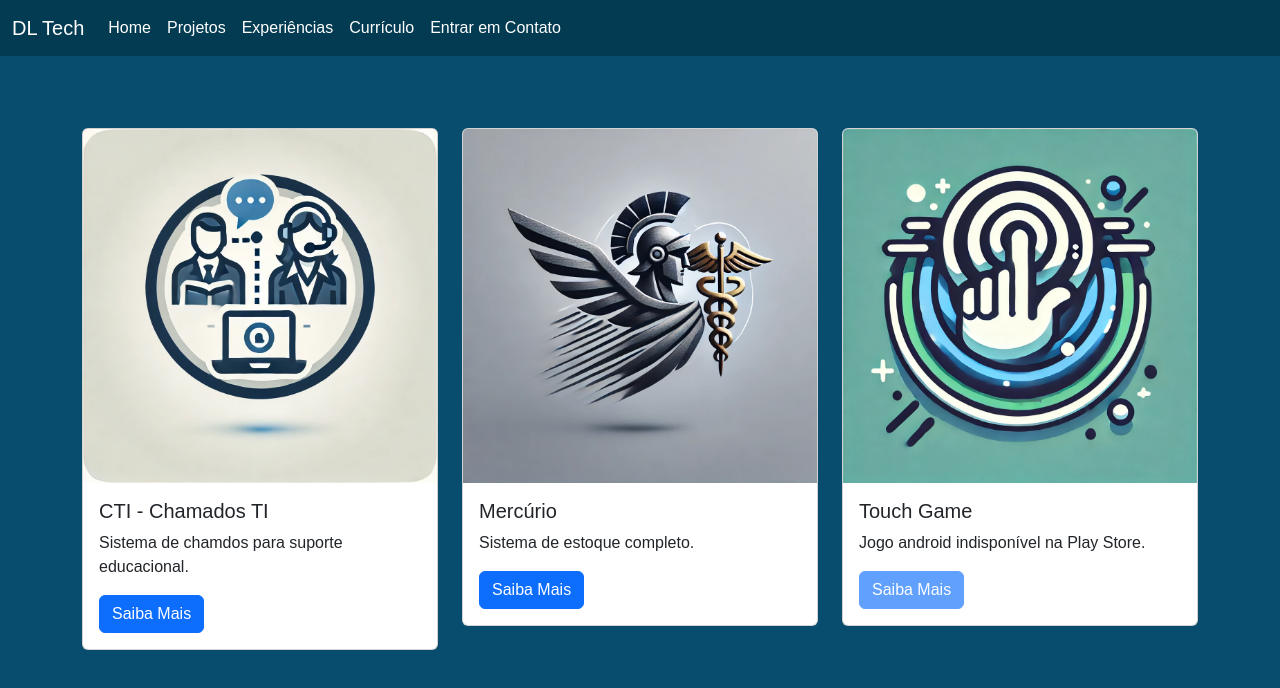
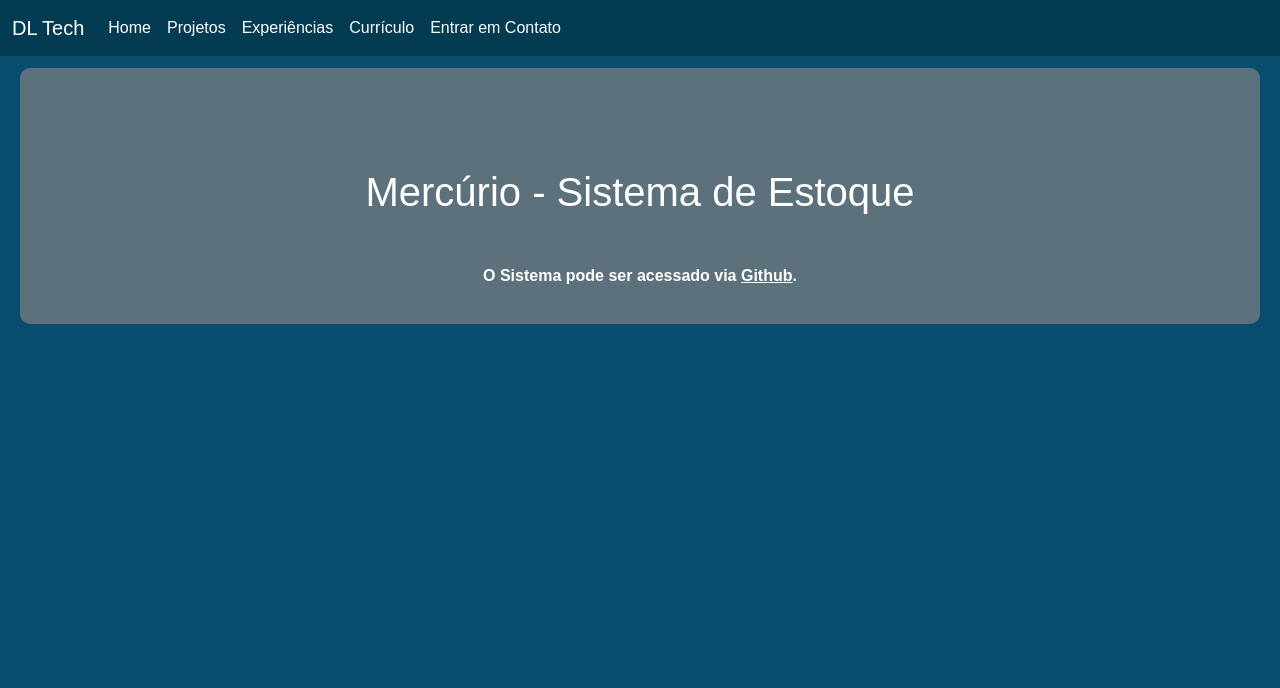
Before and after one commit to DiLeoneLucas/dltech, a plain HTML site: page dltech/projetos.html in a window 1280 px wide. Drawn offline with nearby package versions, Linux system fonts and the light colour scheme.

Commit message:
Update projetos.html

```diff
--- a/dltech/projetos.html
+++ b/dltech/projetos.html
@@ -3,7 +3,7 @@
 <head>
     <meta charset="UTF-8">
     <meta name="viewport" content="width=device-width, initial-scale=1.0">
-    <title>Projetos</title>
+    <title>Mercúrio</title>
     <link rel="icon" type="image/x-icon" href="imagens/icones/favicon.ico">
     <!-- Bootstrap CSS -->
     <link href="https://cdn.jsdelivr.net/npm/bootstrap@5.3.1/dist/css/bootstrap.min.css" rel="stylesheet">
@@ -52,10 +52,15 @@
         .content-container {
             padding-top: 80px; /* Adjust for fixed navbar height */
         }
+        .carousel-inner img {
+            width: 100%;
+            max-height: 400px; /* Adjusted image size */
+            object-fit: contain;
+        }
     </style>
 </head>
 <body>
-    <br><br>
+<br><br>
     <nav class="navbar navbar-expand-lg navbar-dark">
         <div class="container-fluid">
             <a class="navbar-brand" href="home.html">DL Tech</a>
@@ -83,40 +88,15 @@
             </div>
         </div>
     </nav>
+<div class="content">
+<div class="container content-container">
+        <h1 class="text-center mb-4">Mercúrio - Sistema de Estoque</h1>
 
-    <div class="container content-container">
-        <div class="row">
-            <div class="col-md-4 mb-4">
-                <div class="card">
-                    <img src="imagens/icones/CTI_logo.webp" class="card-img-top" alt="Card Image 1">
-                    <div class="card-body">
-                        <h5 class="card-title">CTI - Chamados TI</h5>
-                        <p class="card-text">Sistema de chamdos para suporte educacional.</p>
-                        <a href="cti.html" class="btn btn-primary">Saiba Mais</a>
-                    </div>
-                </div>
-            </div>
-            <div class="col-md-4 mb-4">
-                <div class="card">
-                    <img src="imagens/icones/mercurio_logo.webp" class="card-img-top" alt="Card Image 2">
-                    <div class="card-body">
-                        <h5 class="card-title">Mercúrio</h5>
-                        <p class="card-text">Sistema de estoque completo.</p>
-                        <a href="mercurio.html" class="btn btn-primary">Saiba Mais</a>
-                    </div>
-                </div>
-            </div>
-            <div class="col-md-4 mb-4">
-                <div class="card">
-                    <img src="imagens/icones/Touch_game.webp" class="card-img-top" alt="Card Image 3">
-                    <div class="card-body">
-                        <h5 class="card-title">Touch Game</h5>
-                        <p class="card-text">Jogo android indisponível na Play Store.</p>
-                        <a href="touchgame.html" class="btn btn-primary disabled">Saiba Mais</a>
-                    </div>
-                </div>
-            </div>
-        </div>
+
+
+        <p class="text-center"><br><b>
+    O Sistema pode ser acessado via <a style="color: white;" target="_blank" href="https://github.com/DiLeoneLucas/UTI-CTI">Github</a>.</p>
+    </div>
     </div>
 
     <!-- Bootstrap JS -->
```
